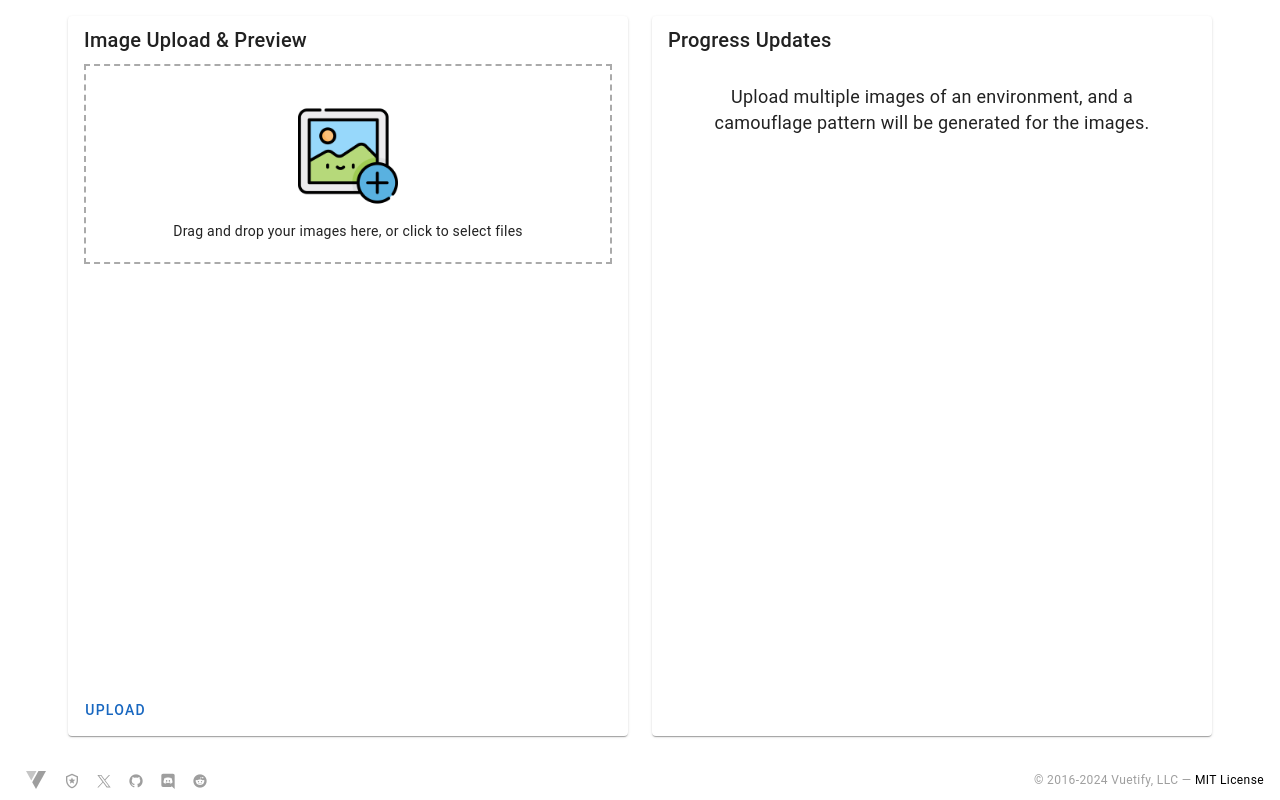
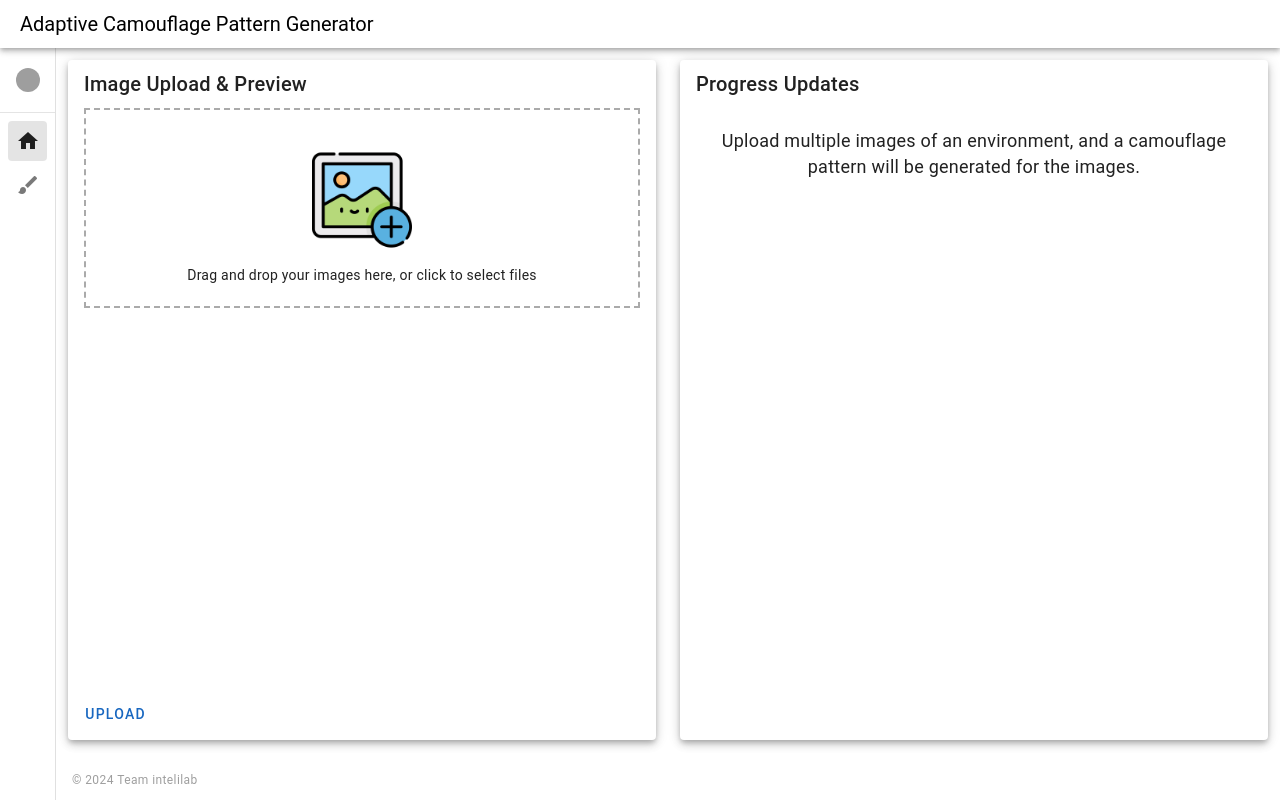
Before and after one commit to ncj1997/cgrz-frontend, a Vue app: page / in a window 1280 px wide. Built offline with nearby package versions, Linux system fonts and the light colour scheme; grey boxes are pictures that could not be loaded.

Commit message:
changed layout and some ui fixes

```diff
--- a/src/components/AppFooter.vue
+++ b/src/components/AppFooter.vue
@@ -1,79 +1,17 @@
 <template>
   <v-footer height="40" app>
-    <a
-      v-for="item in items"
-      :key="item.title"
-      :href="item.href"
-      :title="item.title"
-      class="d-inline-block mx-2 social-link"
-      rel="noopener noreferrer"
-      target="_blank"
-    >
-      <v-icon
-        :icon="item.icon"
-        :size="item.icon === '$vuetify' ? 24 : 16"
-      />
-    </a>
 
-    <div
-      class="text-caption text-disabled"
-      style="position: absolute; right: 16px;"
-    >
-      &copy; 2016-{{ (new Date()).getFullYear() }} <span class="d-none d-sm-inline-block">Vuetify, LLC</span>
-      —
-      <a
-        class="text-decoration-none on-surface"
-        href="https://vuetifyjs.com/about/licensing/"
-        rel="noopener noreferrer"
-        target="_blank"
-      >
-        MIT License
-      </a>
+    <div class="text-caption text-disabled" >
+      &copy; {{ (new Date()).getFullYear() }} <span class="d-none d-sm-inline-block">Team intelilab</span>
+
     </div>
   </v-footer>
 </template>
 
 <script setup>
-  const items = [
-    {
-      title: 'Vuetify Documentation',
-      icon: `$vuetify`,
-      href: 'https://vuetifyjs.com/',
-    },
-    {
-      title: 'Vuetify Support',
-      icon: 'mdi-shield-star-outline',
-      href: 'https://support.vuetifyjs.com/',
-    },
-    {
-      title: 'Vuetify X',
-      icon: ['M2.04875 3.00002L9.77052 13.3248L1.99998 21.7192H3.74882L10.5519 14.3697L16.0486 21.7192H22L13.8437 10.8137L21.0765 3.00002H19.3277L13.0624 9.76874L8.0001 3.00002H2.04875ZM4.62054 4.28821H7.35461L19.4278 20.4308H16.6937L4.62054 4.28821Z'],
-      href: 'https://x.com/vuetifyjs',
-    },
-    {
-      title: 'Vuetify GitHub',
-      icon: `mdi-github`,
-      href: 'https://github.com/vuetifyjs/vuetify',
-    },
-    {
-      title: 'Vuetify Discord',
-      icon: ['M22,24L16.75,19L17.38,21H4.5A2.5,2.5 0 0,1 2,18.5V3.5A2.5,2.5 0 0,1 4.5,1H19.5A2.5,2.5 0 0,1 22,3.5V24M12,6.8C9.32,6.8 7.44,7.95 7.44,7.95C8.47,7.03 10.27,6.5 10.27,6.5L10.1,6.33C8.41,6.36 6.88,7.53 6.88,7.53C5.16,11.12 5.27,14.22 5.27,14.22C6.67,16.03 8.75,15.9 8.75,15.9L9.46,15C8.21,14.73 7.42,13.62 7.42,13.62C7.42,13.62 9.3,14.9 12,14.9C14.7,14.9 16.58,13.62 16.58,13.62C16.58,13.62 15.79,14.73 14.54,15L15.25,15.9C15.25,15.9 17.33,16.03 18.73,14.22C18.73,14.22 18.84,11.12 17.12,7.53C17.12,7.53 15.59,6.36 13.9,6.33L13.73,6.5C13.73,6.5 15.53,7.03 16.56,7.95C16.56,7.95 14.68,6.8 12,6.8M9.93,10.59C10.58,10.59 11.11,11.16 11.1,11.86C11.1,12.55 10.58,13.13 9.93,13.13C9.29,13.13 8.77,12.55 8.77,11.86C8.77,11.16 9.28,10.59 9.93,10.59M14.1,10.59C14.75,10.59 15.27,11.16 15.27,11.86C15.27,12.55 14.75,13.13 14.1,13.13C13.46,13.13 12.94,12.55 12.94,11.86C12.94,11.16 13.45,10.59 14.1,10.59Z'],
-      href: 'https://community.vuetifyjs.com/',
-    },
-    {
-      title: 'Vuetify Reddit',
-      icon: `mdi-reddit`,
-      href: 'https://reddit.com/r/vuetifyjs',
-    },
-  ]
+
 </script>
 
 <style scoped lang="sass">
-  .social-link :deep(.v-icon)
-    color: rgba(var(--v-theme-on-background), var(--v-disabled-opacity))
-    text-decoration: none
-    transition: .2s ease-in-out
 
-    &:hover
-      color: rgba(25, 118, 210, 1)
 </style>
--- a/src/components/ImageUploadPanel.vue
+++ b/src/components/ImageUploadPanel.vue
@@ -1,5 +1,5 @@
 <template>
-  <v-card class="upload-card" height="90vh">
+  <v-card elevation="5" class="upload-card" >
     <v-card-title>Image Upload & Preview</v-card-title>
     <v-card-text class="upload-content">
       <!-- Clickable Drag and Drop Area -->
@@ -111,6 +111,7 @@ export default {
   flex-direction: column;
   justify-content: space-between;
   height: 100%;
+  width: 100%;
 }
 
 .upload-content {
--- a/src/components/ProgressPanel.vue
+++ b/src/components/ProgressPanel.vue
@@ -1,5 +1,5 @@
 <template>
-  <v-card class="progress-card" height="90vh">
+  <v-card elevation="5" class="progress-card" >
     <v-card-title>Progress Updates</v-card-title>
 
     <!-- Initial Description State (Before Upload) -->
--- a/src/layouts/default.vue
+++ b/src/layouts/default.vue
@@ -1,4 +1,4 @@
-<template>
+<!-- <template>
   <v-app>
     <v-main>
       <router-view />
@@ -10,4 +10,93 @@
 
 <script setup>
   //
+</script> -->
+<template>
+  <!-- Use v-app as the root container -->
+  <v-app>
+    <!-- App Bar -->
+    <v-app-bar color="white" density="compact" >
+      <!-- <v-app-bar-nav-icon variant="text" @click.stop="drawer = !drawer"></v-app-bar-nav-icon> -->
+
+      <v-toolbar-title> Adaptive Camouflage Pattern Generator</v-toolbar-title>
+
+      <v-spacer></v-spacer>
+    </v-app-bar>
+
+    <!-- Navigation Drawer -->
+    <v-navigation-drawer
+        expand-on-hover
+        rail
+      >
+        <!-- User Info -->
+        <v-list>
+          <v-list-item
+            prepend-avatar="https://randomuser.me/api/portraits/lego/7.jpg"
+            subtitle="team@intelilab.click"
+            title="Team Intelilabs"
+          ></v-list-item>
+        </v-list>
+
+        <v-divider></v-divider>
+
+        <!-- Navigation List -->
+        <v-list density="compact" nav>
+          <!-- Camouflage Generator -->
+          <v-list-item
+            prepend-icon="mdi-home"
+            title="Camouflage Generator"
+            value="generator"
+            to="/"
+            exact
+          ></v-list-item>
+
+          <!-- Apply Camouflage -->
+          <v-list-item
+            prepend-icon="mdi-brush"
+            title="Apply Camouflage"
+            value="apply"
+            to="/apply-pattern"
+            exact
+          ></v-list-item>
+        </v-list>
+      </v-navigation-drawer>
+
+    <!-- Main Content Area -->
+    <v-main >
+      <v-container fluid class="pa-2" >
+        <router-view />
+      </v-container>
+    </v-main>
+
+    <!-- Footer -->
+    <AppFooter />
+  </v-app>
+</template>
+<script>
+export default {
+  data: () => ({
+    drawer: false,
+    group: null,
+    items: [
+      {
+        title: 'Pattern Generator',
+        value: 'foo',
+      },
+      {
+        title: 'Apply to Objects',
+        value: 'bar',
+      },
+    ],
+  }),
+
+  watch: {
+    group() {
+      this.drawer = false
+    },
+  },
+}
 </script>
+
+<style>
+
+</style>
--- /dev/null
+++ b/src/pages/apply-pattern.vue
@@ -0,0 +1,27 @@
+<template>
+    <div style="margin-top: 10vh;">
+        <h1>Apply Adaptive Camouflage</h1>
+
+        <p>
+            Welcome to the Adaptive Camouflage Application Interface. Use this tool to segment objects and apply the
+            generated camouflage patterns using YOLOv8 technology.
+        </p>
+
+        <h3>Instructions:</h3>
+        <ol>
+            <li><strong>Upload an Image:</strong> Select the image of the object or environment where the camouflage
+                will be applied.</li>
+            <li><strong>Segment the Object:</strong> YOLOv8 will automatically detect and segment the objects in the
+                image.</li>
+            <li><strong>Apply Camouflage:</strong> The adaptive camouflage pattern will be applied based on the
+                segmentation results.</li>
+            <li><strong>Preview & Download:</strong> Preview the camouflaged object and download the final result.</li>
+        </ol>
+
+        <p>
+            This process uses advanced computer vision techniques to blend objects into their environments, providing
+            seamless camouflage.
+        </p>
+
+    </div>
+</template>
--- a/src/pages/index.vue
+++ b/src/pages/index.vue
@@ -1,15 +1,15 @@
 <!-- src/App.vue -->
 <template>
-  <v-container class="mx-auto">
-    <v-row class="mx-0">
+  <v-container fluid class="pa-1" >
+    <v-row >
       <!-- Left Panel: Image Upload and Preview -->
-      <v-col cols="6">
-        <ImageUploadPanel @upload="uploadImages" />
+      <v-col>
+        <ImageUploadPanel height="85vh" @upload="uploadImages" />
       </v-col>
 
       <!-- Right Panel: Progress Updates -->
-      <v-col cols="6">
-        <ProgressPanel :currentStep="currentStep" :totalSteps=totalSteps :progressMessages="progressMessages"
+      <v-col>
+        <ProgressPanel height="85vh" :currentStep="currentStep" :totalSteps=totalSteps :progressMessages="progressMessages"
           :finalImageUrl="finalImageUrl" :loading="loading" />
       </v-col>
     </v-row>
```
